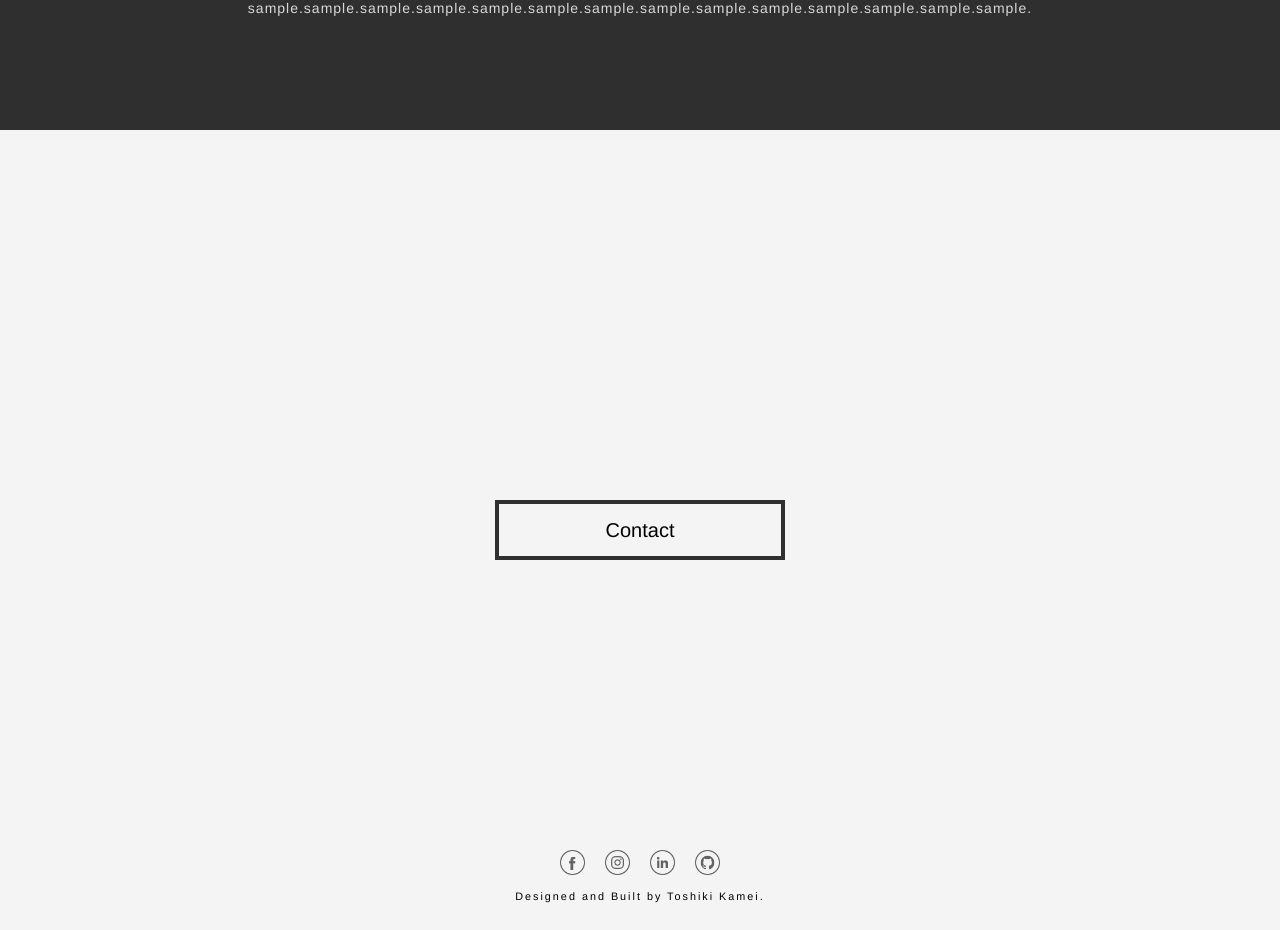
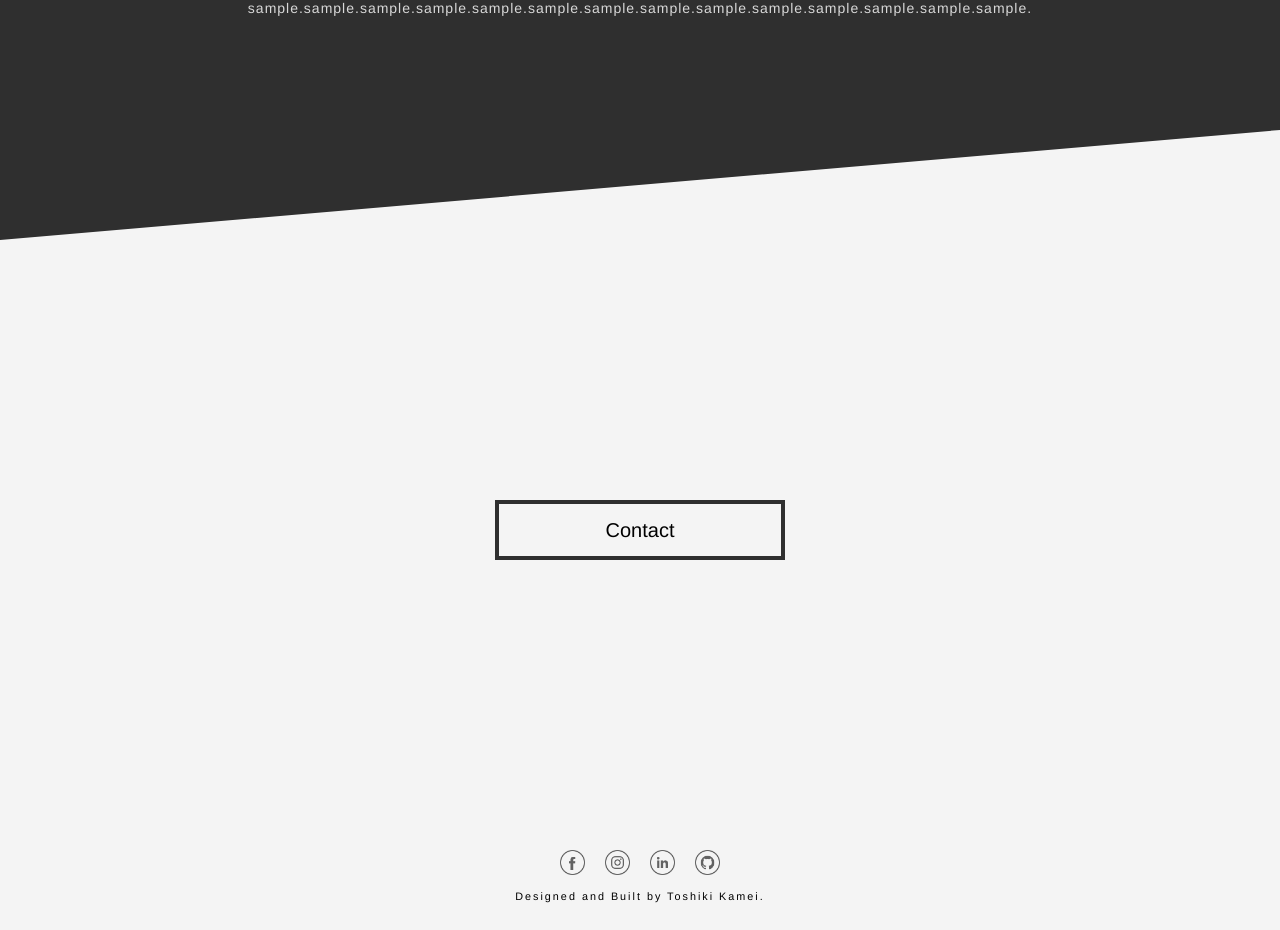
Before and after one commit to Zett-8/tk.dev, a React app: page / in a window 1280 px wide. Shown: the part 3215-4145 px from the top of the page. Built offline with nearby package versions, Linux system fonts and the light colour scheme.

Commit message:
added one more triangle on bottom

```diff
--- a/src/components/contact.js
+++ b/src/components/contact.js
@@ -10,6 +10,7 @@ const contact = props => {
   return (
     <React.Fragment>
       <div id="contact">
+        <div id="steep_b" />
         {props.copied ? (
           <p className="contact_button" onClick={() => props.copyAddress()}>
             Copied email!
--- a/src/styles/_contact.scss
+++ b/src/styles/_contact.scss
@@ -43,3 +43,11 @@
   }
 
 }
+
+#steep_b {
+  width: 0;
+  height: 0;
+  border-style: solid;
+  border-width: 110px 100vw 0 0;
+  border-color: $color-black transparent transparent transparent;
+}
```
